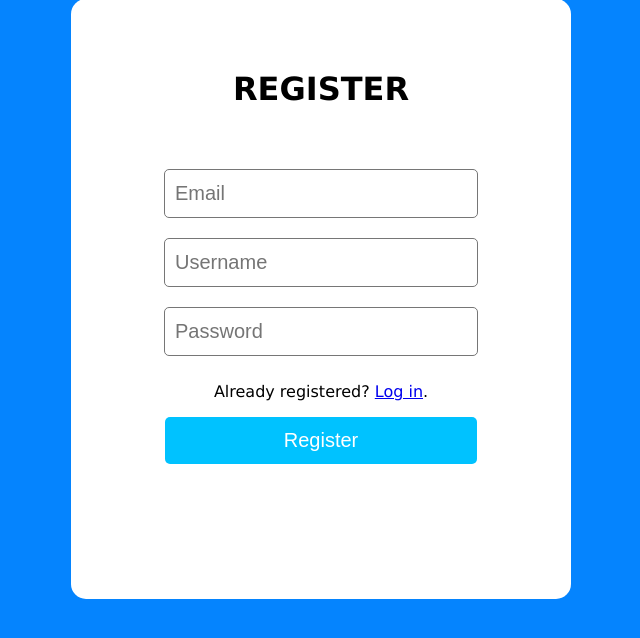
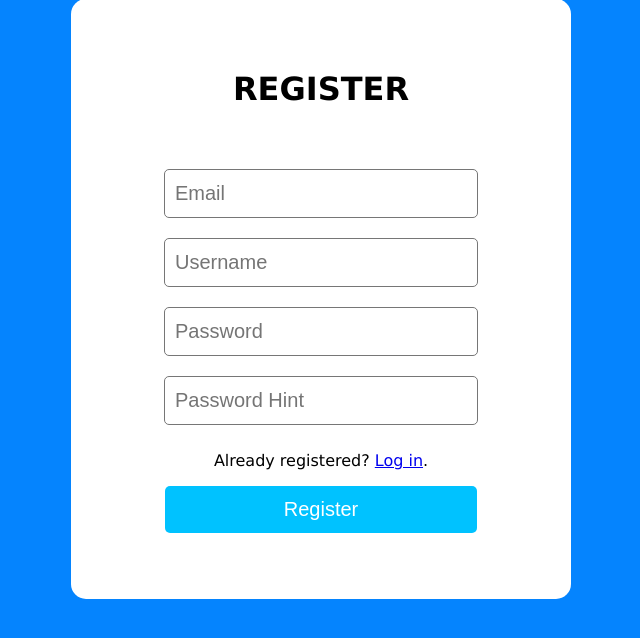
Before and after one commit to xlab-classes/cse442-spring2022-team-the-squad, a Flask app: page /register.html in a window 1280 px wide. Shown: the part 51-689 px from the top of the page, without its empty margins (319-959 px from the left). Run offline with Flask 2, Linux system fonts and the light colour scheme.

```diff
--- a/templates/register.html
+++ b/templates/register.html
@@ -28,6 +28,7 @@
                 <input class="textFields" type="text" placeholder="Email" name="email" id="email" required>
                 <input class="textFields" type="text" placeholder="Username" name="uname" id="uname" required>
                 <input class="textFields" type="password" placeholder="Password" name="pwd" id="pwd" required>
+                <input class="textFields" type="text" placeholder="Password Hint" name="pwdhint" id="pwdhint">
                 <p>Already registered? <a href="login.html">Log in</a>.</p>
                 <button type="submit" class="welcomeButtons">Register</button>
                 <br>
```
